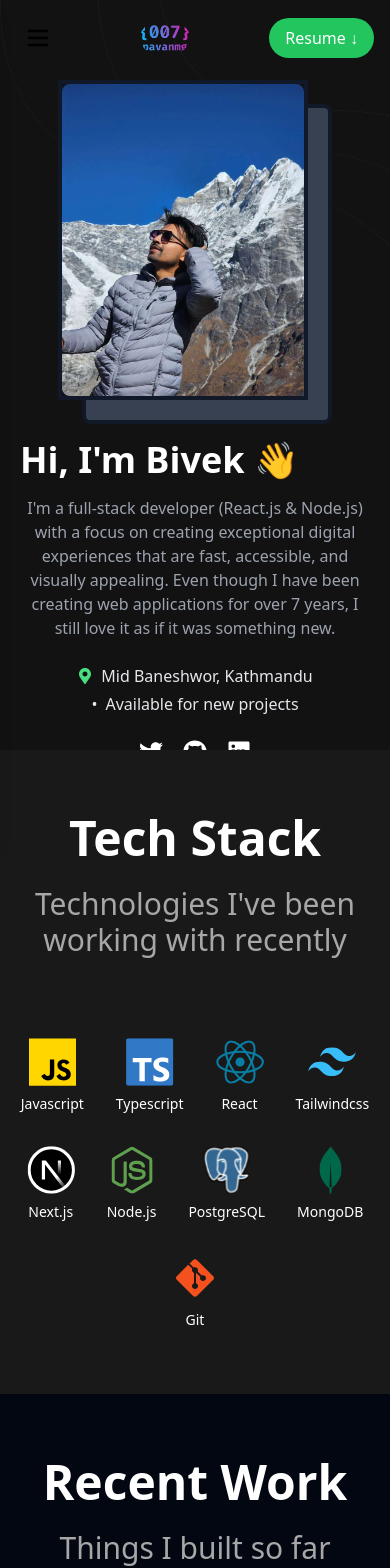
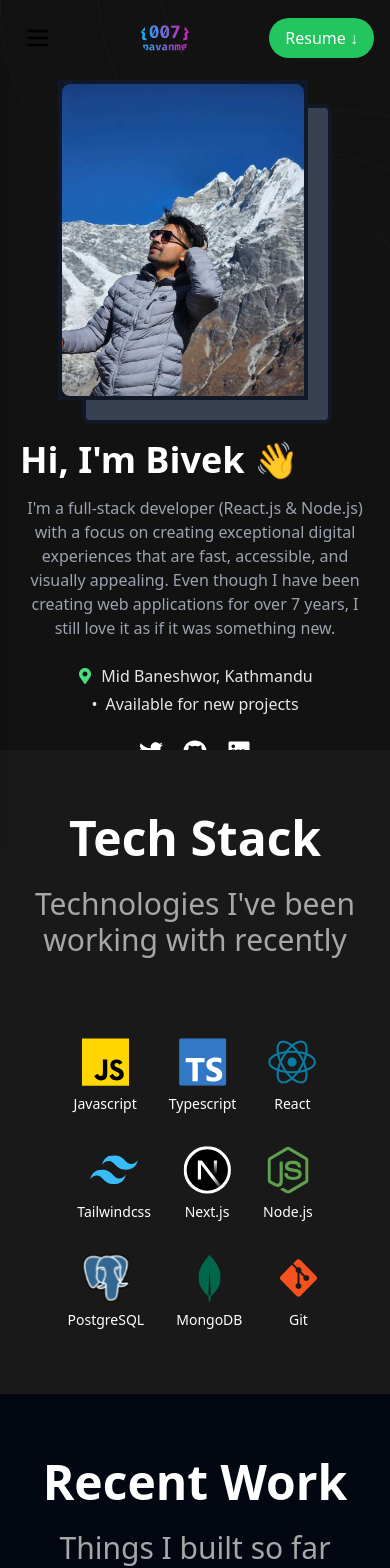
Before and after one commit to BivekKarki/my-portfolio, a Next.js app: page / in a window 390 px wide. Shown: the top 1568 px of the page. Built offline with nearby package versions, Linux system fonts and the light colour scheme.

Commit message:
mf in tech stack

```diff
--- a/src/components/MyProjects.js
+++ b/src/components/MyProjects.js
@@ -89,7 +89,7 @@ const MyProjects = () => {
             <div key={project.id} className={`bg-[#1E293B] rounded-xl flex flex-col md:flex-row gap-6 ${
               project.id % 2 === 0 ? "md:flex-row-reverse" : "md:flex-row"
             }`}>
-              <div className='bg-[#374151] rounded-l-xl p-12 w-1/2'>
+              <div className='bg-[#374151] rounded-l-xl p-12 w-full md:w-1/2'>
                 <Image
                   src={project.image}
                   alt={project.title}
--- a/src/components/TechStack.js
+++ b/src/components/TechStack.js
@@ -16,7 +16,7 @@ const TechStack = () => {
 
   return (
     <>
-      <section className='bg-[#191919] py-16'>
+      <section className='bg-[#191919] py-16 px-6 md:px-12'>
         <div className='container mx-auto'>
             <div className='text-center mb-20'>
                 <h1 className='text-5xl font-bold text-white mb-6'>Tech Stack</h1>
```
